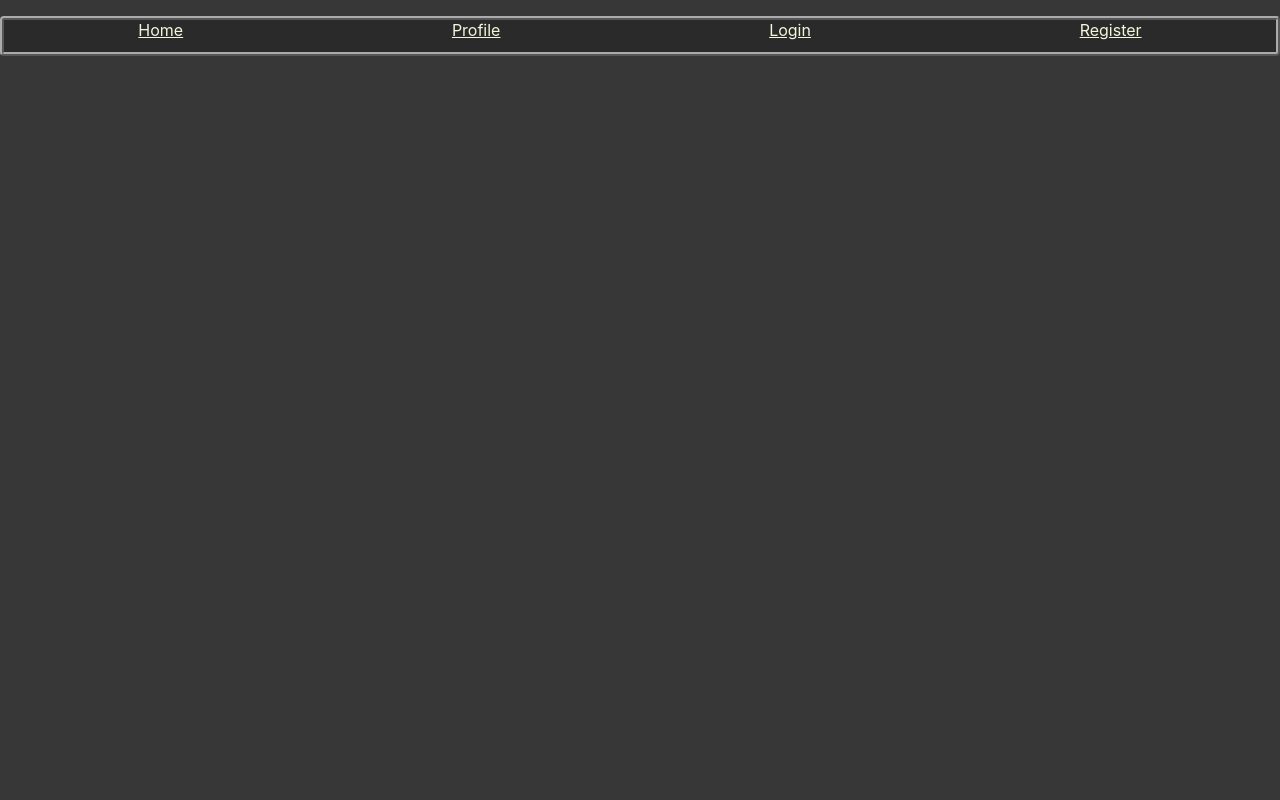
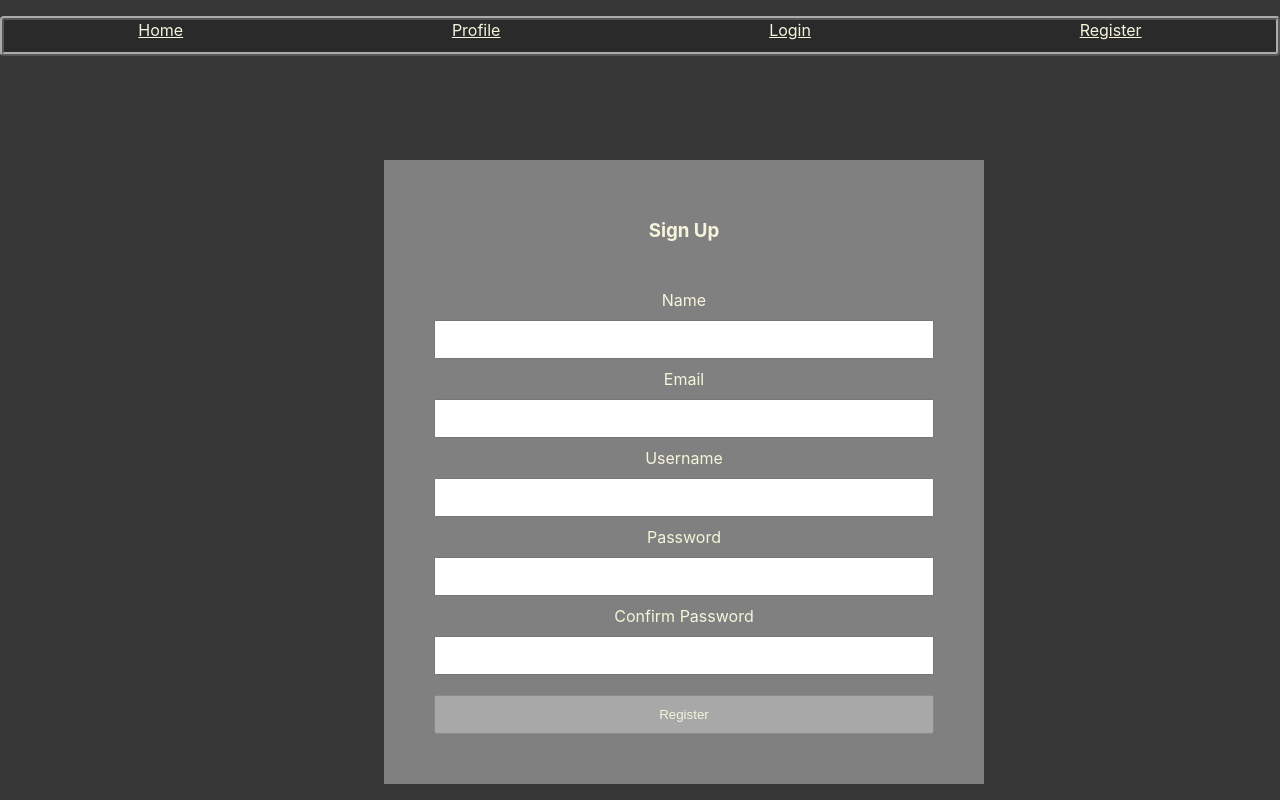
Before and after one commit to Tommy-layy/GG_Next, a React (Create React App) app in the folder ggnext/: page /register in a window 1280 px wide. Built offline with nearby package versions, Linux system fonts and the light colour scheme.

Commit message:
SignIn/Register

```diff
--- a/ggnext/src/App.js
+++ b/ggnext/src/App.js
@@ -1,13 +1,61 @@
-// import { Route, Routes } from 'react-router-dom'
+import { useState, useEffect } from 'react'
+import { Route, Routes } from 'react-router-dom'
 import Nav from './components/Nav/Nav'
+import SignIn from './pages/SignIn/SignIn'
+import Register from './pages/Register/Register'
+import Home from './pages/Home/Home'
+import { CheckSession } from './services/Auth'
 import './styles/App.css'
 
 function App() {
+  const [authenticated, toggleAuthenticated] = useState(false)
+  const [user, setUser] = useState(null)
+  const handleLogOut = () => {
+    setUser(null)
+    toggleAuthenticated(false)
+    localStorage.clear()
+  }
+  const checkToken = async () => {
+    const user = await CheckSession()
+    setUser(user)
+    toggleAuthenticated(true)
+  }
+  useEffect(() => {
+    const token = localStorage.getItem('token')
+    if (token) {
+      checkToken()
+    }
+  }, [])
+
   return (
     <div className="App">
-      <header>
-        <Nav />
-      </header>
+      <Nav
+        authenticated={authenticated}
+        user={user}
+        handleLogOut={handleLogOut}
+      />
+      <main>
+        <Routes>
+          <Route
+            path="/"
+            element={<Home user={user} authenticated={authenticated} />}
+          />
+          <Route
+            path="/login"
+            element={
+              <SignIn
+                setUser={setUser}
+                toggleAuthenticated={toggleAuthenticated}
+              />
+            }
+          />
+          <Route path="/register" element={<Register />} />
+          <Route
+            path="/"
+            element={<Home user={user} authenticated={authenticated} />}
+          />
+        </Routes>
+      </main>
     </div>
   )
 }
--- a/ggnext/src/components/GameCard/GameCard.jsx
+++ b/ggnext/src/components/GameCard/GameCard.jsx
@@ -0,0 +1,10 @@
+const GameCard = () => {
+
+  return (
+    <div>
+
+    </div>
+  )
+}
+
+export default GameCard
--- a/ggnext/src/pages/Home/Home.css
+++ b/ggnext/src/pages/Home/Home.css
@@ -0,0 +1,10 @@
+.page {
+  background-color: #b3b3b3;
+  height: 88vh;
+  padding-top: 2vh;
+}
+
+.home > h1 {
+  color: white;
+  font-size: 35px;
+}
--- a/ggnext/src/pages/Home/Home.js
+++ b/ggnext/src/pages/Home/Home.js
@@ -0,0 +1,14 @@
+import { useState, useEffect } from 'react'
+import axios from 'axios'
+import GameCard from '../../components/GameCard/GameCard'
+import './Home.css'
+
+const Home = () => {
+  return (
+    <section className="page home">
+      <h1>GGNext</h1>
+    </section>
+  )
+}
+
+export default Home
--- a/ggnext/src/pages/Register/Register.css
+++ b/ggnext/src/pages/Register/Register.css
@@ -0,0 +1,25 @@
+.signUpForm {
+  position: fixed;
+  top: 20%;
+  left: 30%;
+  display: flex;
+  flex-direction: column;
+  justify-content: center;
+  color: white;
+  background-color: grey;
+  padding: 40px;
+
+}
+
+#registerButton,
+input[id="signUpValues"] {
+  width : 500px;
+  padding: 10px;
+  margin: 10px;
+  box-sizing: border-box;
+  display: block;
+}
+
+#signUpTitle {
+  padding-bottom: 30px;
+}
--- a/ggnext/src/pages/Register/Register.js
+++ b/ggnext/src/pages/Register/Register.js
@@ -1,7 +1,7 @@
 import { useState } from 'react'
 import { RegisterUser } from '../../services/Auth'
 import { useNavigate } from 'react-router-dom'
-import './signup.css'
+import './Register.css'
 
 const SignUp = () => {
   let navigate = useNavigate()
@@ -46,7 +46,7 @@ const SignUp = () => {
               onChange={handleChange}
               name="name"
               type="text"
-              placeholder="John Smith"
+              placeholder=""
               value={formValues.name}
               id="signUpValues"
               required
@@ -58,7 +58,7 @@ const SignUp = () => {
               onChange={handleChange}
               name="email"
               type="text"
-              placeholder="example@example.com"
+              placeholder=""
               value={formValues.email}
               id="signUpValues"
               required
--- a/ggnext/src/pages/SignIn/SignIn.css
+++ b/ggnext/src/pages/SignIn/SignIn.css
@@ -0,0 +1,25 @@
+.signInForm {
+  position: fixed;
+  top: 20%;
+  left: 30%;
+  display: flex;
+  flex-direction: column;
+  justify-content: center;
+  color: white;
+  background-color: grey;
+  padding: 40px;
+
+}
+
+#signInButton,
+input[id="signInValues"] {
+  width : 500px;
+  padding: 10px;
+  margin: 10px;
+  box-sizing: border-box;
+  display: block;
+}
+
+#signInTitle {
+  padding-bottom: 30px;
+}
--- a/ggnext/src/pages/SignIn/SignIn.js
+++ b/ggnext/src/pages/SignIn/SignIn.js
@@ -1,7 +1,7 @@
 import { useState } from 'react'
 import { SignInUser } from '../../services/Auth'
 import { useNavigate } from 'react-router-dom'
-import './signin.css'
+import './SignIn.css'
 
 const SignIn = ({ setUser, toggleAuthenticated }) => {
   let navigate = useNavigate()
```
